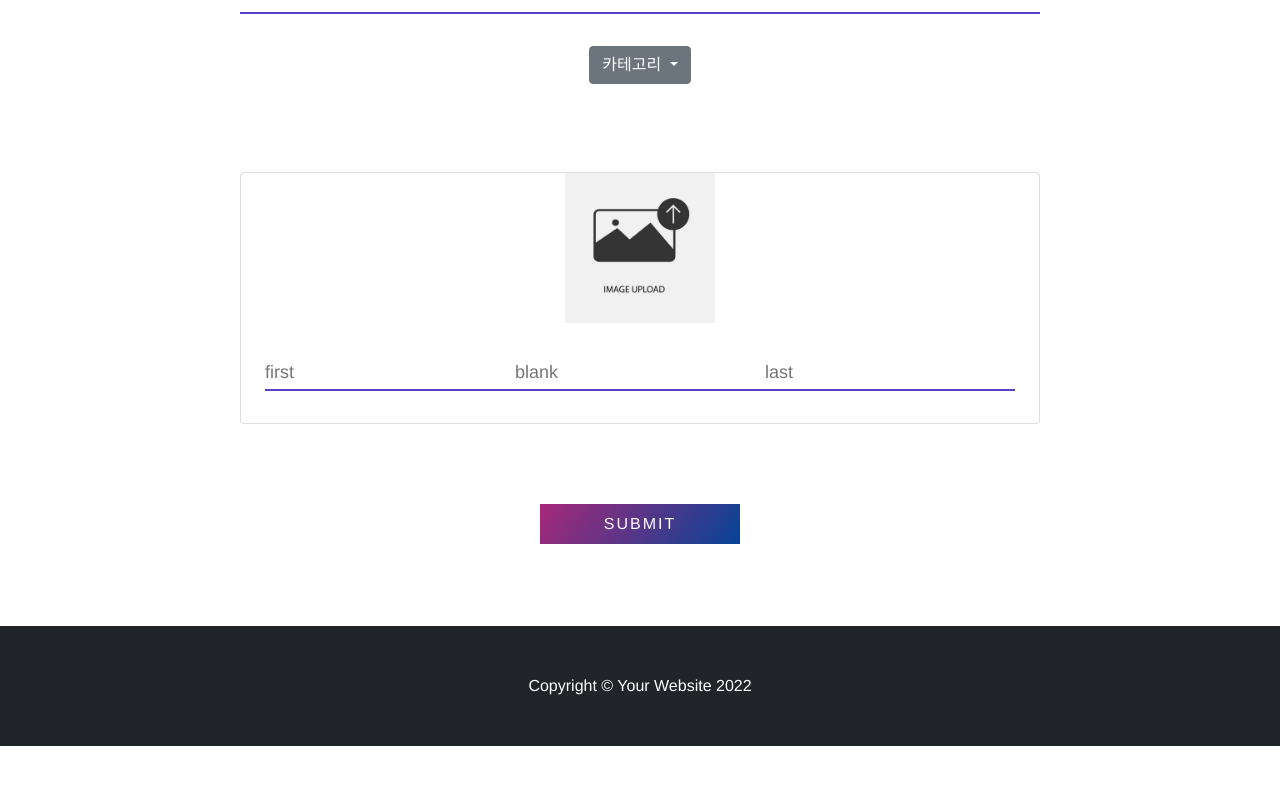
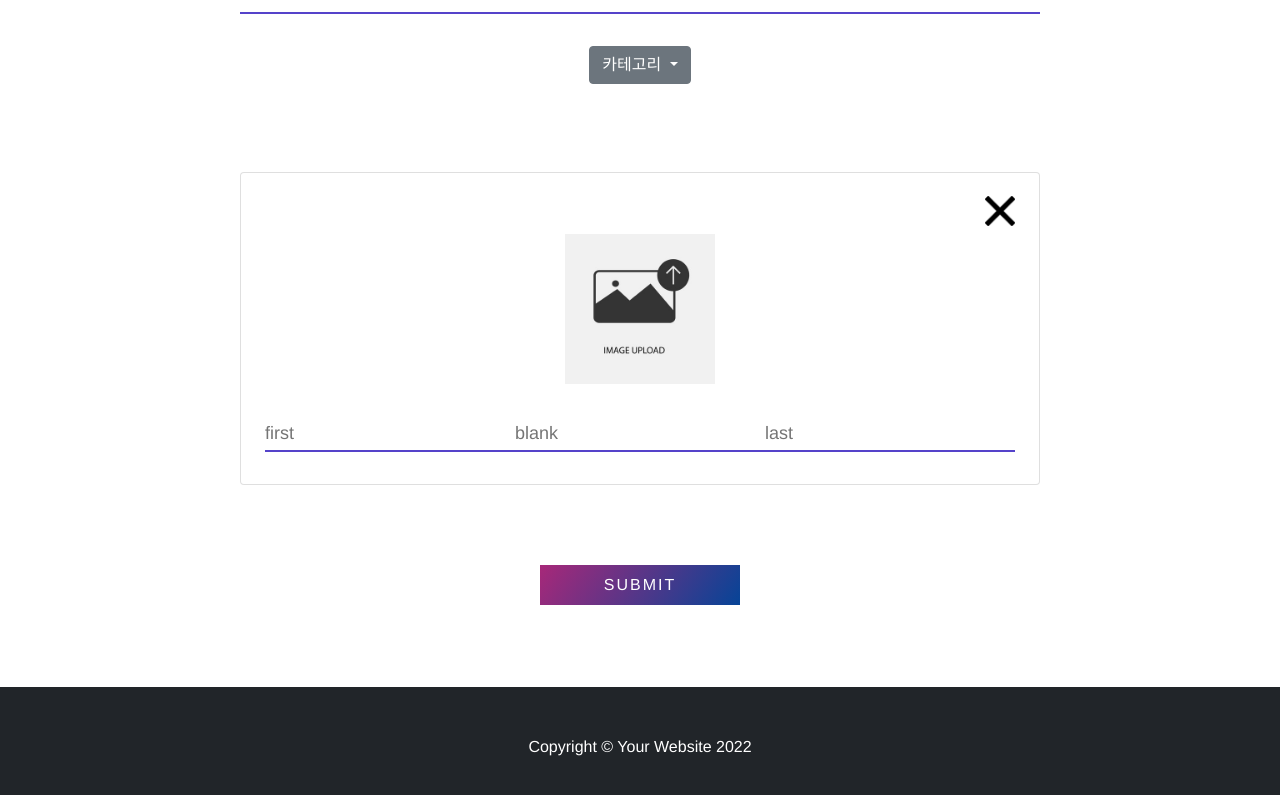
Before and after one commit to ddogga/BlankEn, a Vue app in the folder vue3-first/: page /blanken/set_write in a window 1280 px wide. Shown: the part 778-1573 px from the top of the page. Before the commit the page ends 1524 px from the top, so only its background shows below. Built offline with nearby package versions, Linux system fonts and the light colour scheme; a web font is replaced by a local one.

Commit message:
insert x button in quiz-card

```diff
--- a/vue3-first/src/components/board/PopUp.vue
+++ b/vue3-first/src/components/board/PopUp.vue
@@ -5,7 +5,7 @@
       <div>
         <img
           class="close-image"
-          src="../../assets/images/error.png"
+          src="../../assets/images/x_button.png"
           alt=""
           @click="closePopup"
         />
@@ -58,9 +58,9 @@ export default {
 
 <style scoped>
 .close-image {
-  width: 40px;
-  height: 40px;
-  margin-top: 30px;
+  width: 30px;
+  height: 30px;
+  margin-top: 15px;
 }
 
 body {
--- a/vue3-first/src/views/board/BoardWrite_Set.vue
+++ b/vue3-first/src/views/board/BoardWrite_Set.vue
@@ -37,6 +37,17 @@
 
       <div class="col mb-5">
         <div class="container card">
+          <nav class="navbar navbar-expand-lg">
+            <div class="container gx-4 px-lg-5"></div>
+            <div>
+              <img
+                class="close-image"
+                src="../../assets/images/x_button.png"
+                alt=""
+                @click="closePopup"
+              />
+            </div>
+          </nav>
           <!-- image -->
           <div class="card-img-top">
             <label for="profile">
@@ -148,4 +159,10 @@ export default {
 .card-input {
   display: inline-block;
 }
+
+.close-image {
+  width: 30px;
+  height: 30px;
+  margin-top: 15px;
+}
 </style>
```
Also changed, not shown: vue3-first/src/assets/images/x_black.png (deleted), vue3-first/src/assets/images/x_button.png (added).
